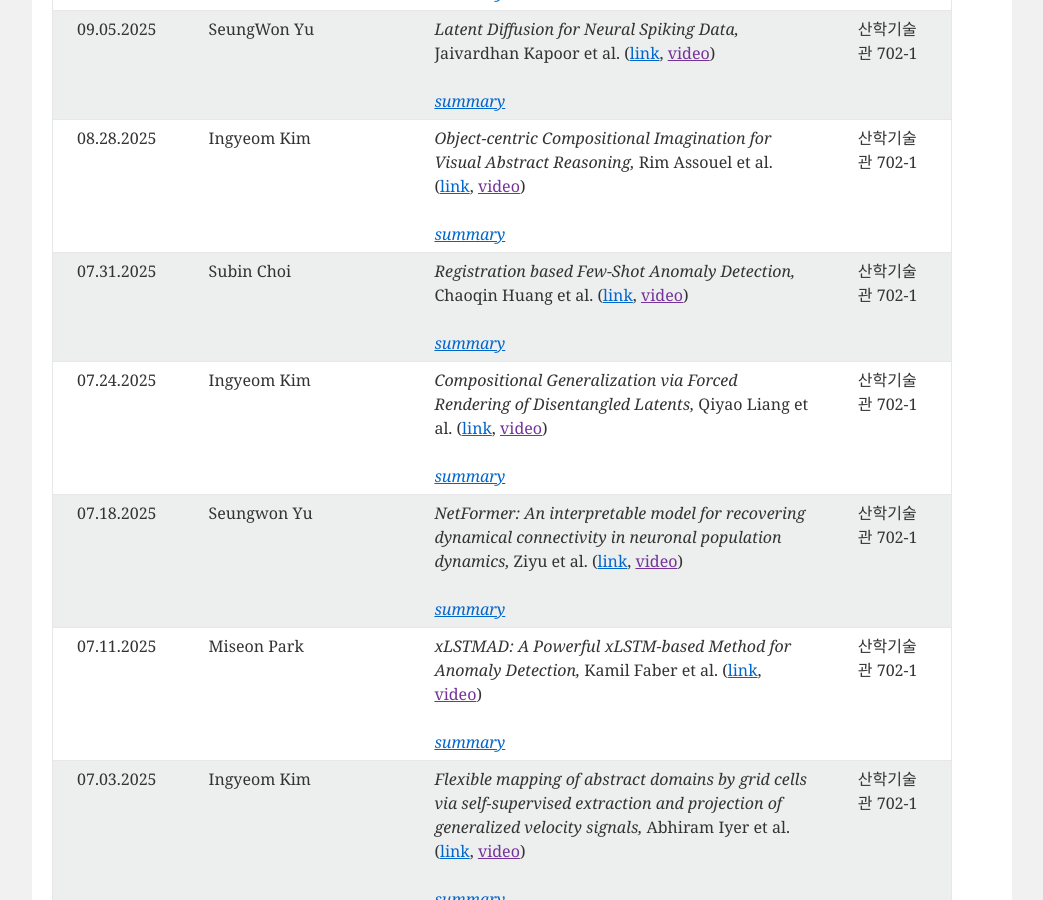
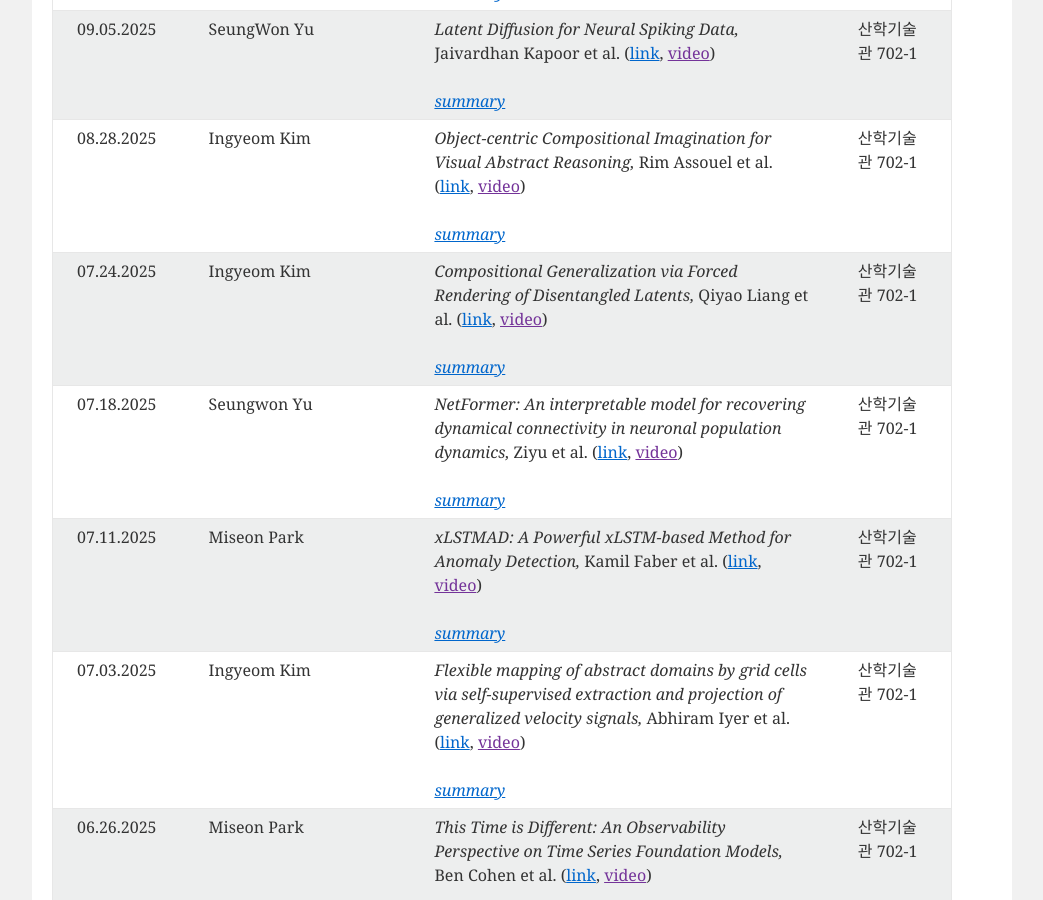
Before and after one commit to niai-lab/GraphML-JC, a Jekyll site: the page built from index.html, in a window 1280 px wide and 900 px high, scrolled down 1882 px. Shown: the whole window, without its empty margins (118-1161 px from the left). Built offline with Jekyll 4.4.1, drawn with Linux system fonts in a browser that asks for light colours; part of the change alters nothing that is shown.

Commit message:
Update meeting_info.yml

```diff
--- a/_data/meeting_info.yml
+++ b/_data/meeting_info.yml
@@ -118,17 +118,6 @@
     Summary : 해당 논문은 구성적 일반화를 위해 어떤 조건이 필요한지 분석한 논문으로, ARC task의 input-output 이미지 쌍을 입력받았을 때 규칙을 추출해 다른 이미지를 변환시킬 수 있는 모델을 설계하였다.<br>
     Strength : OOD에서의 일반화 성능을 위해 object단위 이미지 인식, 규칙에서의 조건과 변환 분리 인식, OOD 학습 태스크가 중요함을 밝혀냈다. 실험 결과 또한 깔끔하고 극명하게 나타났다.<br>
     Weakness : 모델이 상당히 복잡한 구조로 되어있고, 이에 비해 처리하는 태스크는 ARC를 매우 단순화한 것이다.
-
-- presenter: Subin Choi
-  date: 07.31.2025
-  paper: "Registration based Few-Shot Anomaly Detection"
-  authors: Chaoqin Huang et al.
-  url: https://arxiv.org/abs/2207.07361
-  location: "산학기술관 702-1"
-  summary: >
-    Summary : registration은 서로 다른 이미지를 하나의 좌표 시스템으로 변환하여 비교를 용이하게 하는 과정이다. 이를 통해 적은 수의 dataset으로도 정규분포를 추정하여 anomaly detection을 수행할 수 있다.<br>
-    Strength : 카테고리에 의존하지 않고 적용 가능한 feature registration을 통해 few-shot에서도 fine-tuning 없이 바로 AD를 수행할 수 있으며 fully-supervised model에 비해서도 경쟁력이 있는 성능을 보인다.<br>
-    Weakness : registration은 alignment 학습에 집중하는 anomaly detection에 대한 proxy task이므로 registration을 잘한다고 anomaly 판단을 항상 잘하는지에 대해서는 의문이 있다.
 
 - presenter: Ingyeom Kim
   date: 07.24.2025
```
